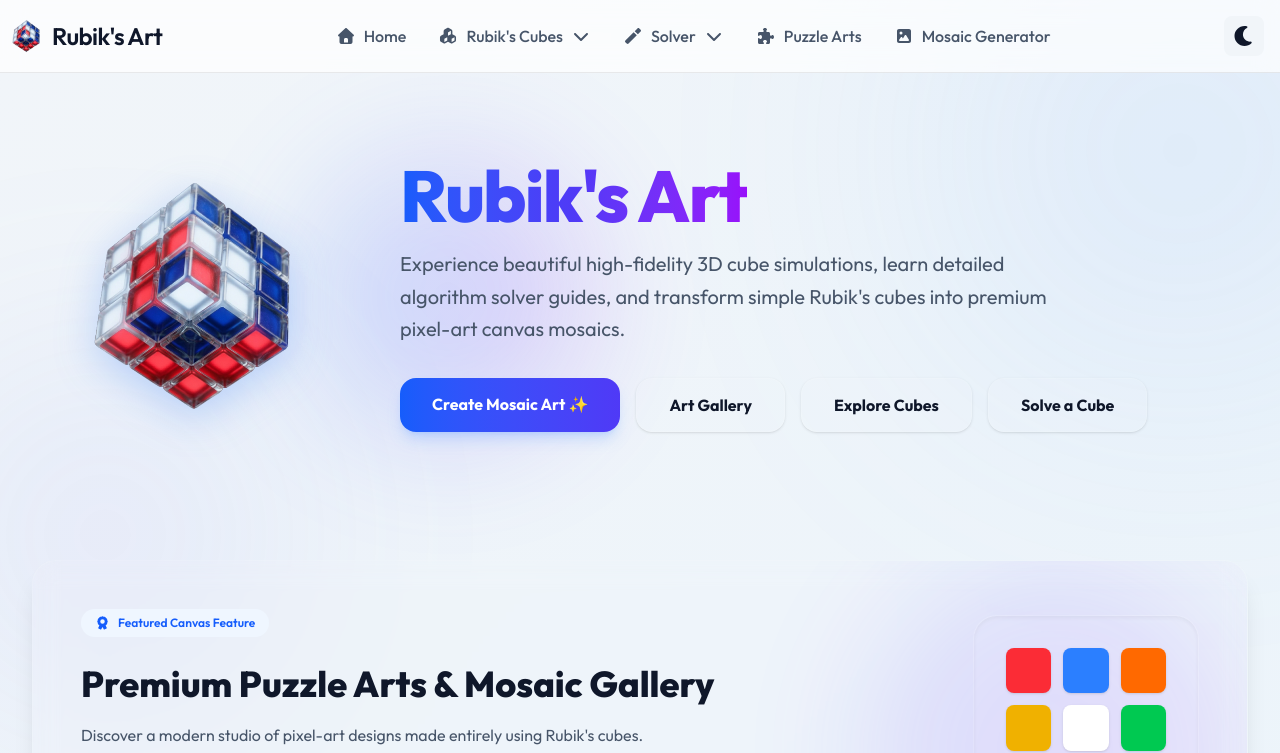
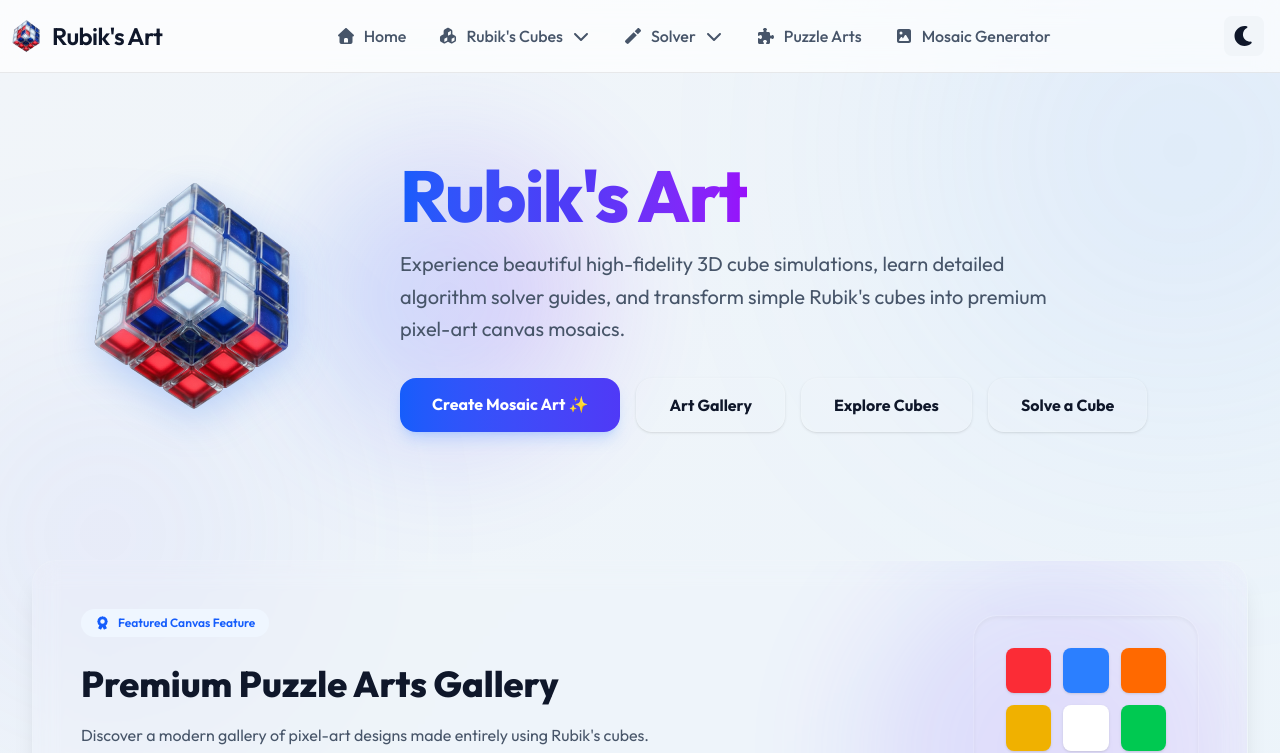
Before and after one commit to LakshanGunarathna/rubiks-art, a React (Vite) app: page / in a window 1280 px wide. Shown: the top 753 px of the page. Built offline with nearby package versions, Linux system fonts and the light colour scheme.

Commit message:
home page modification

```diff
--- a/src/pages/Home.tsx
+++ b/src/pages/Home.tsx
@@ -287,13 +287,13 @@ export const Home: React.FC = () => {
                 <FontAwesomeIcon icon={faAward} /> Featured Canvas Feature
               </div>
               <h2 className="text-3xl lg:text-4xl font-extrabold font-heading text-[var(--text-primary)] mb-4 leading-tight group-hover:text-blue-500 transition-colors">
-                Premium Puzzle Arts & Mosaic Gallery
+                Premium Puzzle Arts Gallery
               </h2>
               <p className="text-[var(--text-secondary)] leading-relaxed mb-6 max-w-xl text-base">
-                Discover a modern studio of pixel-art designs made entirely using Rubik's cubes. Filter by cube type or difficulty, select a pattern, and follow a fully animated 3D guide to turn your actual physical cube into a work of art.
+                Discover a modern gallery of pixel-art designs made entirely using Rubik's cubes. Filter by cube type or difficulty, select a pattern, and follow a fully animated 3D guide to turn your actual physical cube into a work of art.
               </p>
               <span className="inline-flex items-center gap-2 text-blue-500 font-bold group-hover:gap-3 transition-all">
-                Enter Gallery and Studio <FontAwesomeIcon icon={faArrowRight} />
+                Enter Puzzle Arts Gallery <FontAwesomeIcon icon={faArrowRight} />
               </span>
             </div>
 
```
